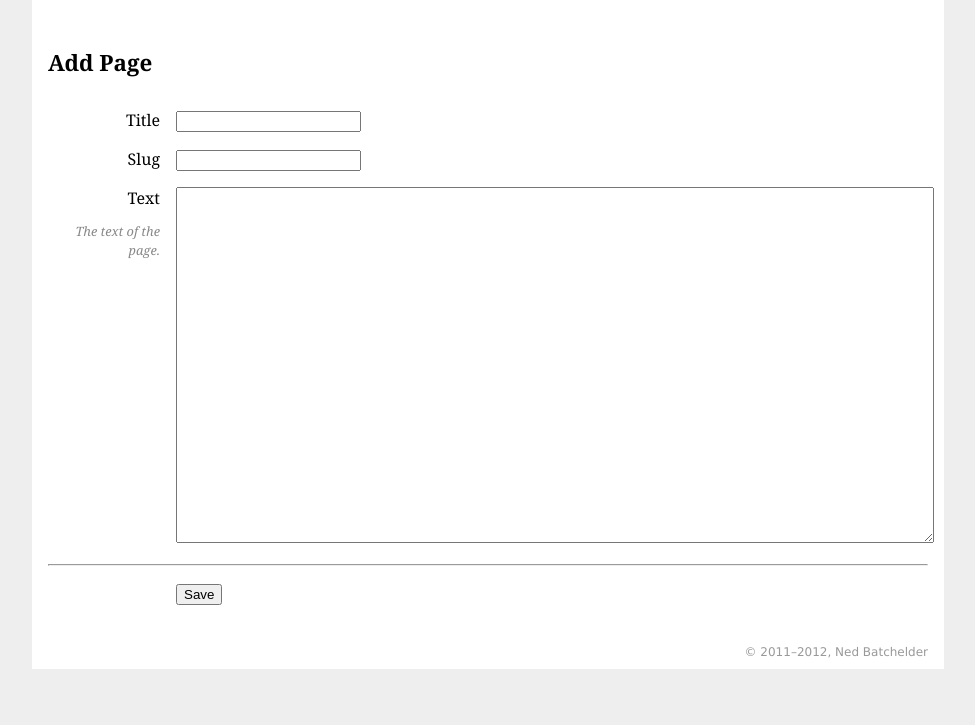
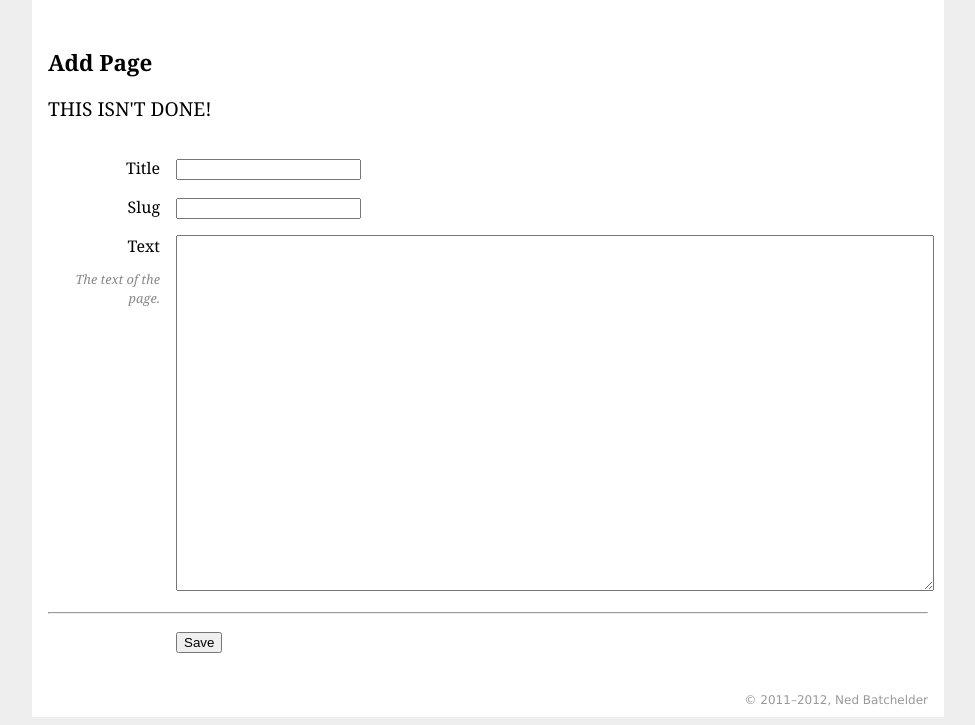
Before and after one commit to nedbat/choosy, a Django app: template server/scrib/templates/edit_page.html in a window 1280 px wide. Shown: the part 37-762 px from the top of the page, without its empty margins (168-1143 px from the left). Run offline with Django 3.2, Linux system fonts and the light colour scheme; the template is opened without the code that fills it, so the values that code supplies are empty; parts of the project's set-up code (start-up, migrations or seed data) failed here and were passed over; some libraries are stand-ins or nearby versions.

Commit message:
Remind myself of what isn't done.

```diff
--- a/server/scrib/templates/edit_page.html
+++ b/server/scrib/templates/edit_page.html
@@ -19,6 +19,8 @@
   {% else %}
     <h1>Add Page</h1>
   {% endif %}
+
+  <p>THIS ISN'T DONE!</p>
 
   <form action="." method="post">
     {% csrf_token %}
--- a/server/scrib/views.py
+++ b/server/scrib/views.py
@@ -22,7 +22,7 @@ def show(request, pageid):
 @login_required
 def edit(request, pageid=None):
     if request.method == "POST":
-        pass
+        raise Exception("This isn't done!")
     else:
         if pageid:
             page = get_object_or_404(Page, id=pageid)
```
